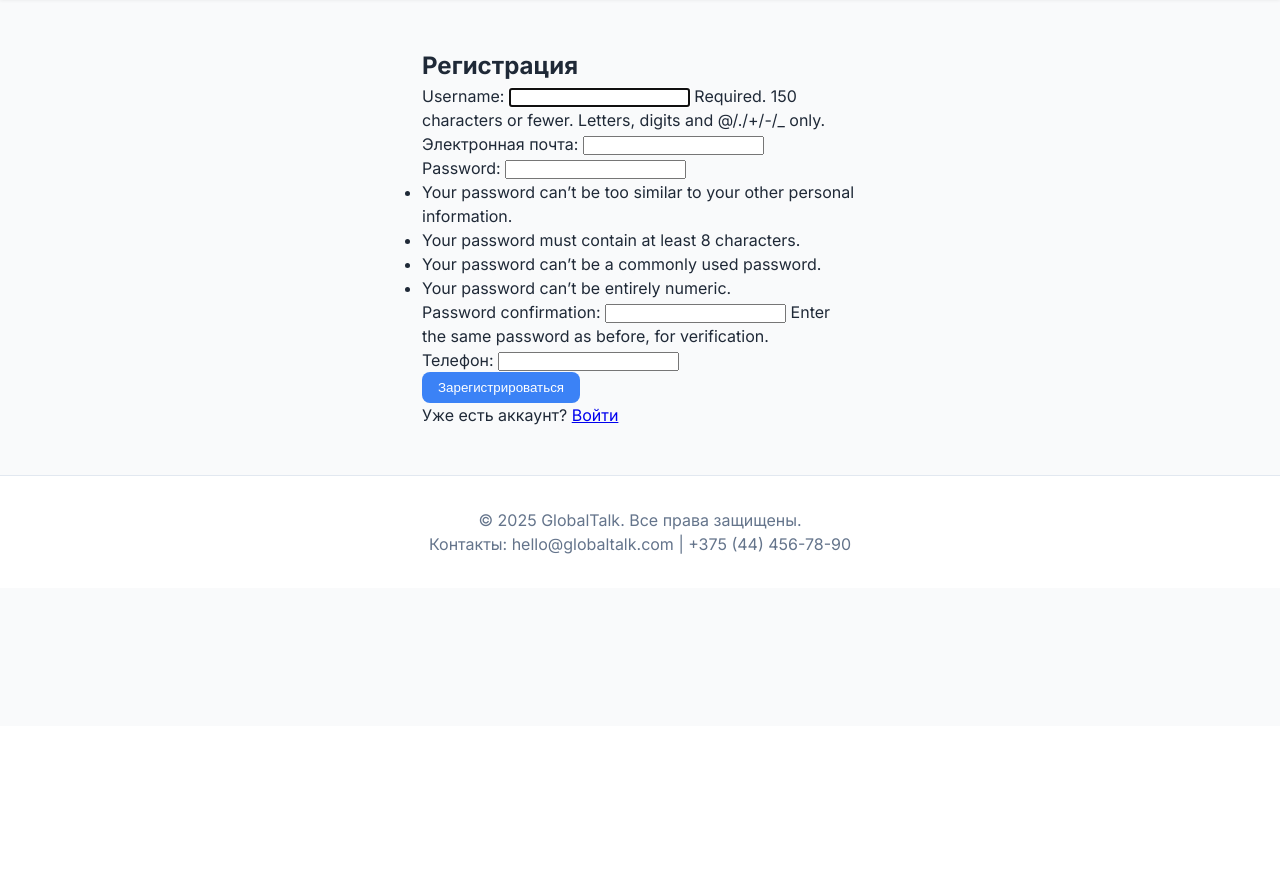
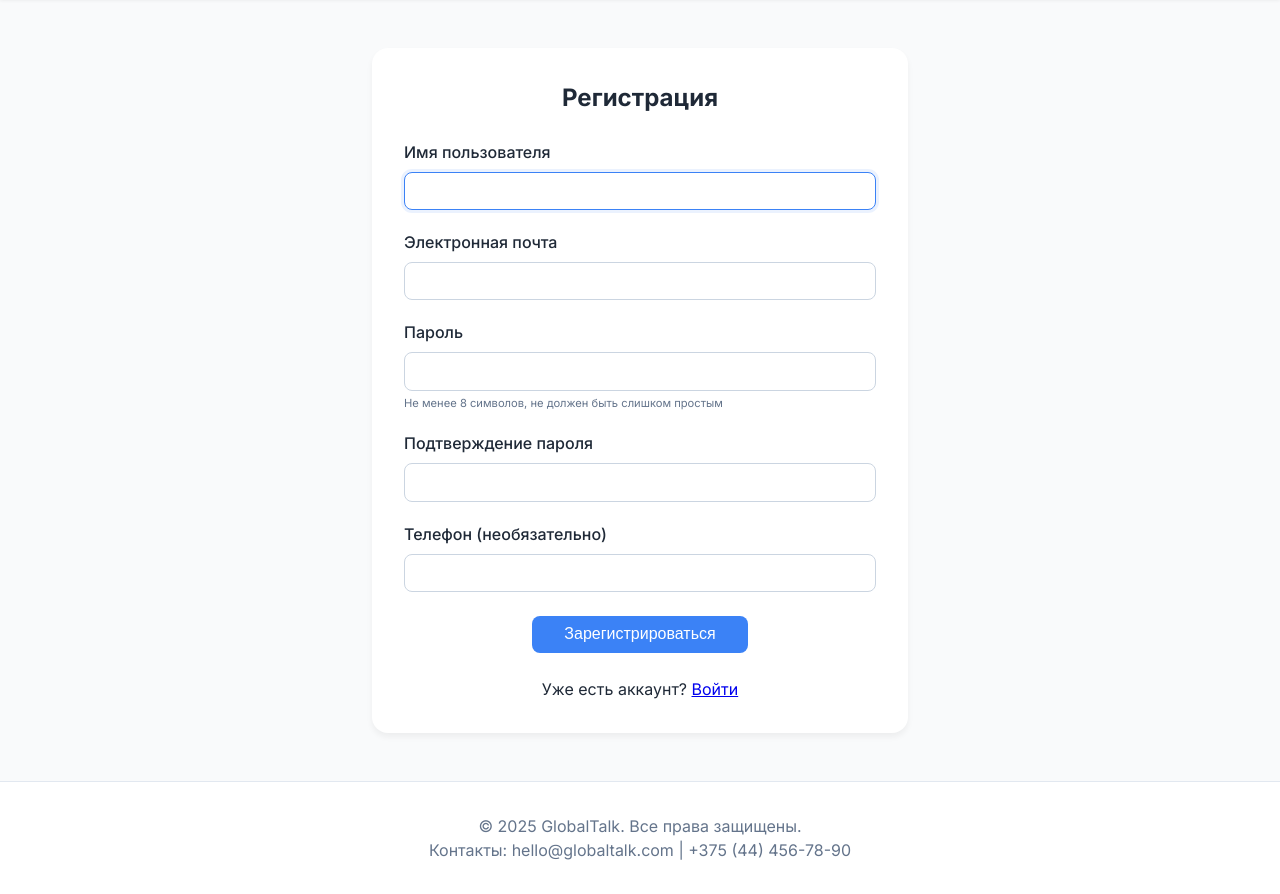
Before and after one commit to ulyanapilipuk/language-school-platform, a Django app: page /users/register/ in a window 1280 px wide. Shown: the part 74-968 px from the top of the page. Before the commit the page ends 628 px from the top, so only its background shows below. Run offline with Django 5.2, Linux system fonts and the light colour scheme.

Commit message:
Исправлены оишбки в работе авторизации/регистрации. Исправлены стили форм и валидация.

```diff
--- a/courses/static/courses/css/style.css
+++ b/courses/static/courses/css/style.css
@@ -259,3 +259,31 @@ footer {
 .btn-filter:hover {
     background: #2563eb;
 }
+
+/* Стили для полей формы */
+.form-group input,
+.form-group select,
+.form-group textarea {
+    width: 100%;
+    padding: 0.6rem 0.75rem;
+    border: 1px solid #cbd5e1;
+    border-radius: 0.5rem;
+    font-family: inherit;
+    font-size: 0.9rem;
+    box-sizing: border-box;
+}
+.form-group input:focus {
+    outline: none;
+    border-color: #3b82f6;
+    box-shadow: 0 0 0 3px rgba(59,130,246,0.1);
+}
+.error-text {
+    color: #dc2626;
+    font-size: 0.75rem;
+    margin-top: 0.25rem;
+}
+.password-requirements {
+    font-size: 0.7rem;
+    color: #64748b;
+    margin-top: 0.25rem;
+}
--- a/courses_site/settings.py
+++ b/courses_site/settings.py
@@ -38,7 +38,7 @@ INSTALLED_APPS = [
     'django.contrib.messages',
     'django.contrib.staticfiles',
     'courses',
-    'users',
+    'users.apps.UsersConfig',
 ]
 
 MIDDLEWARE = [
--- a/users/forms.py
+++ b/users/forms.py
@@ -16,5 +16,8 @@ class UserRegisterForm(UserCreationForm):
         user.email = self.cleaned_data['email']
         if commit:
             user.save()
-            Profile.objects.get_or_create(user=user, defaults={'phone': self.cleaned_data.get('phone')})
+            # Создаём или получаем профиль, затем записываем телефон
+            profile, created = Profile.objects.get_or_create(user=user)
+            profile.phone = self.cleaned_data.get('phone', '')
+            profile.save()
         return user
--- a/users/templates/users/register.html
+++ b/users/templates/users/register.html
@@ -1,13 +1,42 @@
 {% extends 'courses/base.html' %}
 {% block title %}Регистрация{% endblock %}
 {% block content %}
-<div class="container" style="max-width: 500px; margin: 3rem auto;">
-    <h2>Регистрация</h2>
-    <form method="post">
-        {% csrf_token %}
-        {{ form.as_p }}
-        <button type="submit" class="btn-primary">Зарегистрироваться</button>
-    </form>
-    <p>Уже есть аккаунт? <a href="{% url 'users:login' %}">Войти</a></p>
+<div class="container" style="max-width: 600px; margin: 3rem auto;">
+    <div style="background: white; border-radius: 1rem; padding: 2rem; box-shadow: 0 4px 6px rgba(0,0,0,0.05);">
+        <h2 style="margin: 0 0 1.5rem 0; text-align: center;">Регистрация</h2>
+        <form method="post">
+            {% csrf_token %}
+            <div class="form-group" style="margin-bottom: 1.25rem;">
+                <label for="{{ form.username.id_for_label }}" style="display: block; margin-bottom: 0.5rem; font-weight: 500;">Имя пользователя</label>
+                {{ form.username }}
+                {% if form.username.errors %}<div class="error-text">{{ form.username.errors }}</div>{% endif %}
+            </div>
+            <div class="form-group" style="margin-bottom: 1.25rem;">
+                <label for="{{ form.email.id_for_label }}" style="display: block; margin-bottom: 0.5rem; font-weight: 500;">Электронная почта</label>
+                {{ form.email }}
+                {% if form.email.errors %}<div class="error-text">{{ form.email.errors }}</div>{% endif %}
+            </div>
+            <div class="form-group" style="margin-bottom: 1.25rem;">
+                <label for="{{ form.password1.id_for_label }}" style="display: block; margin-bottom: 0.5rem; font-weight: 500;">Пароль</label>
+                {{ form.password1 }}
+                <div class="password-requirements" style="font-size: 0.7rem; color: #64748b; margin-top: 0.25rem;">Не менее 8 символов, не должен быть слишком простым</div>
+                {% if form.password1.errors %}<div class="error-text">{{ form.password1.errors }}</div>{% endif %}
+            </div>
+            <div class="form-group" style="margin-bottom: 1.25rem;">
+                <label for="{{ form.password2.id_for_label }}" style="display: block; margin-bottom: 0.5rem; font-weight: 500;">Подтверждение пароля</label>
+                {{ form.password2 }}
+                {% if form.password2.errors %}<div class="error-text">{{ form.password2.errors }}</div>{% endif %}
+            </div>
+            <div class="form-group" style="margin-bottom: 1.5rem;">
+                <label for="{{ form.phone.id_for_label }}" style="display: block; margin-bottom: 0.5rem; font-weight: 500;">Телефон (необязательно)</label>
+                {{ form.phone }}
+                {% if form.phone.errors %}<div class="error-text">{{ form.phone.errors }}</div>{% endif %}
+            </div>
+            <div style="display: flex; justify-content: center;">
+                <button type="submit" class="btn-primary" style="padding: 0.6rem 2rem; font-size: 1rem;">Зарегистрироваться</button>
+            </div>
+        </form>
+        <p style="margin-top: 1.5rem; text-align: center;">Уже есть аккаунт? <a href="{% url 'users:login' %}">Войти</a></p>
+    </div>
 </div>
 {% endblock %}
--- a/users/views.py
+++ b/users/views.py
@@ -1,5 +1,6 @@
 from django.shortcuts import render, redirect
 from django.contrib import messages
+from django.contrib.auth import login
 from django.contrib.auth.decorators import login_required
 from django.contrib.auth import logout
 from .forms import UserRegisterForm
@@ -11,8 +12,9 @@ def register(request):
         form = UserRegisterForm(request.POST)
         if form.is_valid():
             user = form.save()
-            messages.success(request, f'Аккаунт {user.username} создан! Теперь вы можете войти.')
-            return redirect('users:login')
+            login(request, user)
+            messages.success(request, f'Добро пожаловать, {user.username}!')
+            return redirect('index')
     else:
         form = UserRegisterForm()
     return render(request, 'users/register.html', {'form': form})
```
Also changed, not shown: users/templates/users/login.html (+21 -14 lines).
